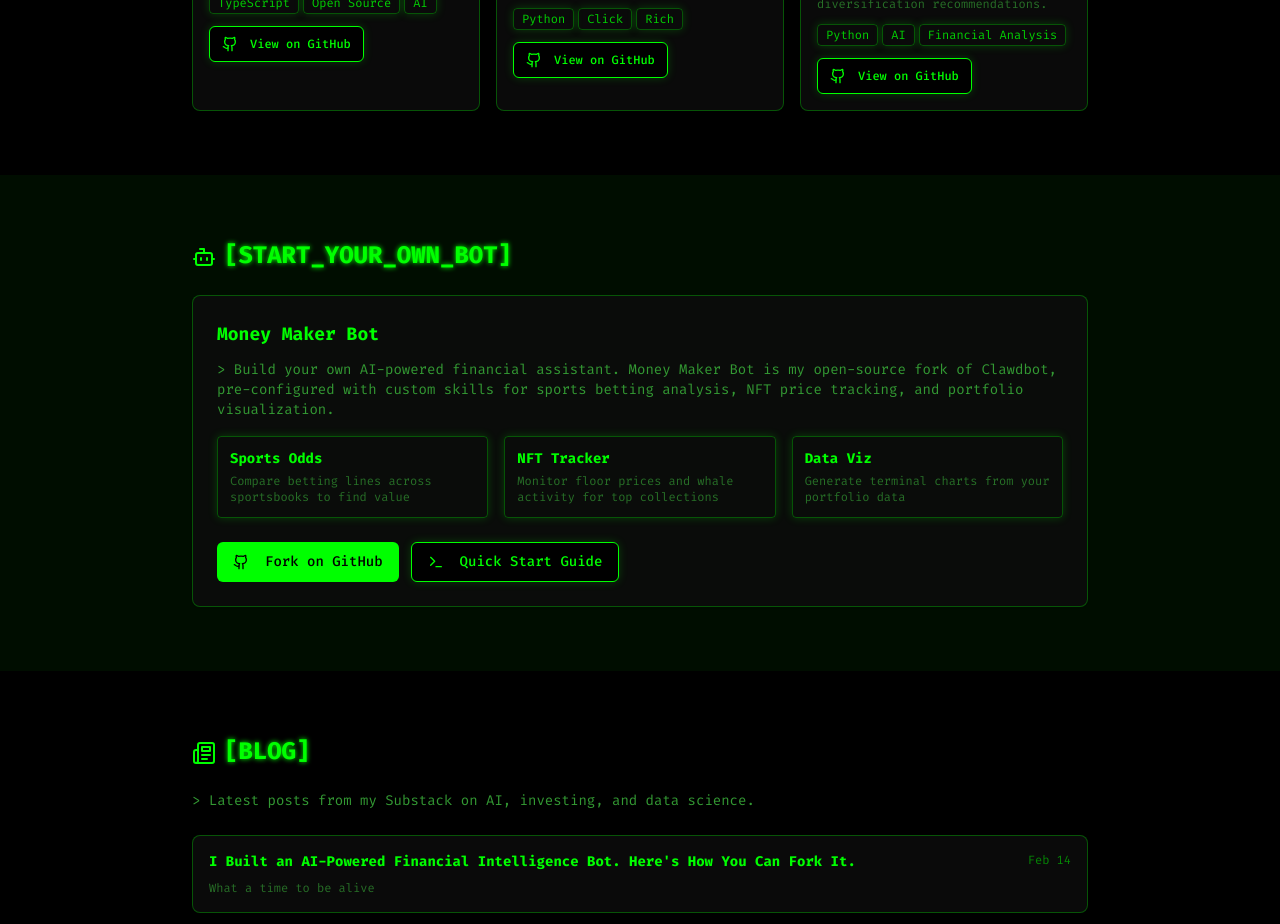
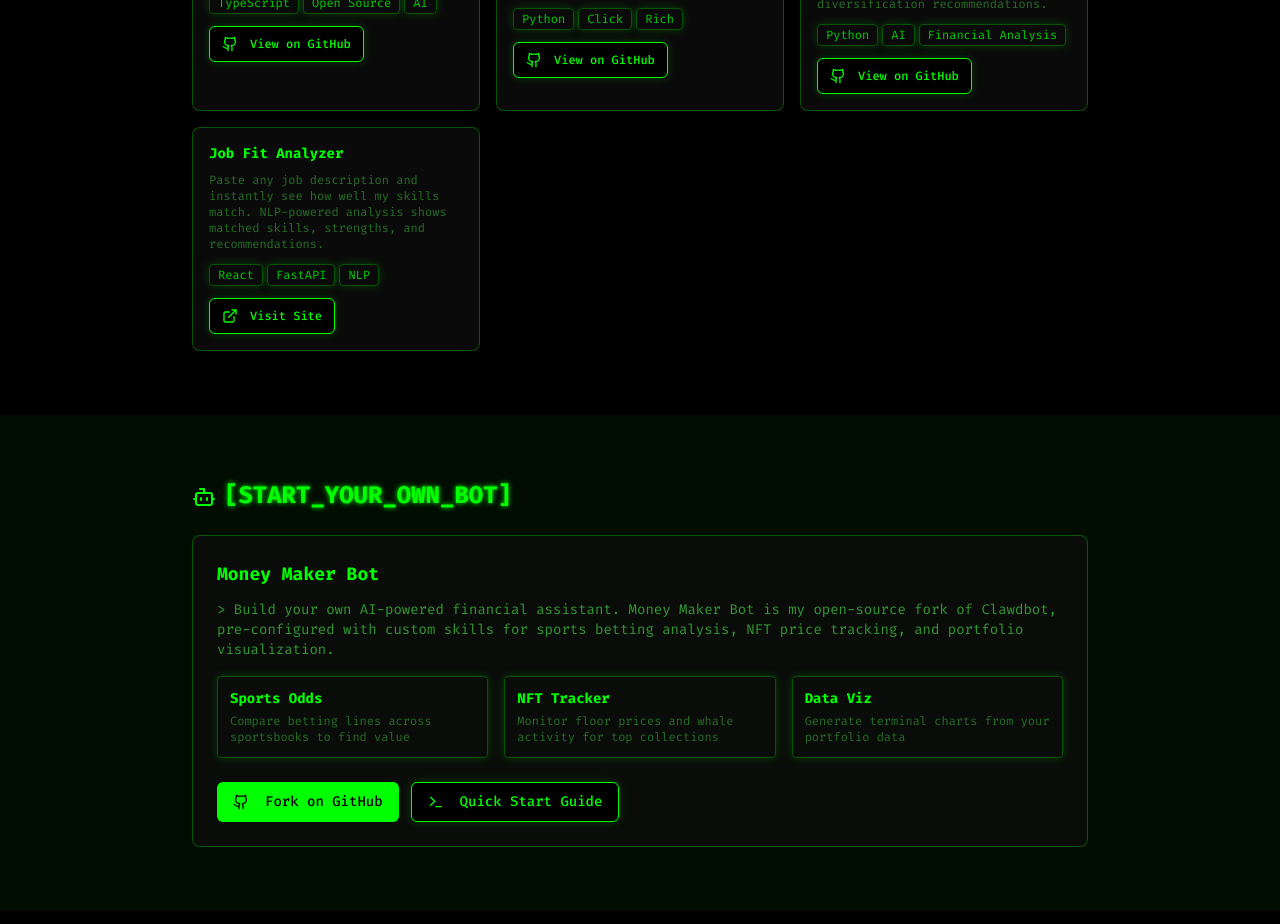
Before and after one commit to ianalloway/ian-web-forge, a React (Vite) app: page / in a window 1280 px wide. Shown: the part 2880-3804 px from the top of the page. Built offline with nearby package versions, Linux system fonts and the light colour scheme; no server answers.

Commit message:
feat: Add Job Fit Analyzer to projects section
Co-Authored-By: Ian Alloway <adapter_burners.1y@icloud.com>

```diff
--- a/src/pages/Index.tsx
+++ b/src/pages/Index.tsx
@@ -110,6 +110,13 @@ const projects = [
     tech: ['Python', 'AI', 'Financial Analysis'],
     url: 'https://github.com/ianalloway/ai-portfolio-analyzer',
     isGithub: true,
+  },
+  {
+    name: 'Job Fit Analyzer',
+    description: 'Paste any job description and instantly see how well my skills match. NLP-powered analysis shows matched skills, strengths, and recommendations.',
+    tech: ['React', 'FastAPI', 'NLP'],
+    url: 'https://clawdbot-setup-app-haw39wkx.devinapps.com',
+    isGithub: false,
   },
 ];
 
```
